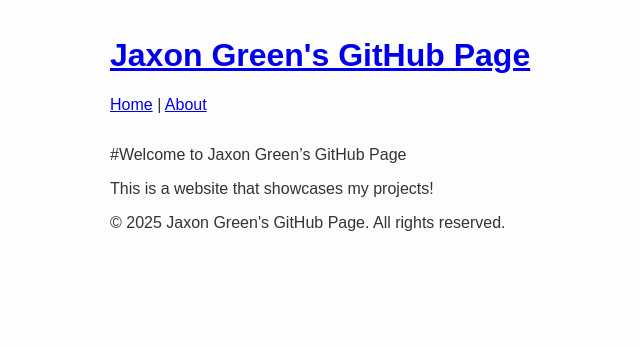
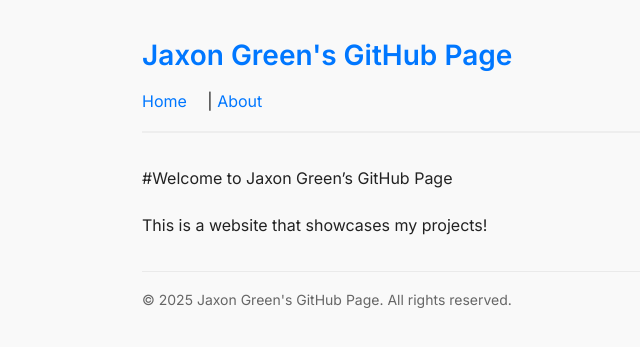
Before and after one commit to jsgreen03/jsgreen03.github.io, a Jekyll site: the page built from index.md, in a window 1280 px wide. Shown: the top 347 px of the page, without its empty margins (130-770 px from the left). Built offline with Jekyll 4.4.1, drawn with Linux system fonts in a browser that asks for light colours.

Commit message:
Slick CSS?

```diff
--- a/_includes/head.html
+++ b/_includes/head.html
@@ -2,3 +2,4 @@
 <meta name="viewport" content="width=device-width, initial-scale=1.0">
 <title>{{ page.title }} | {{ site.title }}</title>
 <link rel="stylesheet" href="{{ '/assets/css/style.css' | relative_url }}">
+<link href="https://fonts.googleapis.com/css2?family=Inter:wght@400;600&display=swap" rel="stylesheet">
--- a/assets/css/style.css
+++ b/assets/css/style.css
@@ -1,11 +1,117 @@
+/* ===== CSS RESET ===== */
+* {
+  margin: 0;
+  padding: 0;
+  box-sizing: border-box;
+}
+
+/* ===== VARIABLES ===== */
+:root {
+  --font-body: 'Inter', 'Segoe UI', sans-serif;
+  --font-heading: 'Inter', sans-serif;
+  --primary-color: #0077ff;
+  --accent-color: #ff4081;
+  --bg-color: #f9f9f9;
+  --text-color: #222;
+  --border-radius: 6px;
+  --shadow: 0 2px 6px rgba(0, 0, 0, 0.05);
+}
+
+/* ===== BASE STYLES ===== */
 body {
-  font-family: sans-serif;
+  font-family: var(--font-body);
+  background-color: var(--bg-color);
+  color: var(--text-color);
+  line-height: 1.7;
+  padding: 2rem;
   max-width: 800px;
-  margin: 0 auto;
-  padding: 1rem;
-  background: #fdfdfd;
-  color: #333;
+  margin: auto;
 }
-header, footer {
+
+a {
+  color: var(--primary-color);
+  text-decoration: none;
+}
+a:hover {
+  text-decoration: underline;
+}
+
+h1, h2, h3 {
+  font-family: var(--font-heading);
+  margin-bottom: 0.5rem;
+  color: var(--primary-color);
+}
+
+p {
+  margin-bottom: 1.25rem;
+}
+
+/* ===== HEADER & NAV ===== */
+header {
   margin-bottom: 2rem;
+  padding-bottom: 1rem;
+  border-bottom: 2px solid #eee;
 }
+
+header h1 {
+  font-size: 1.75rem;
+}
+
+nav a {
+  margin-right: 1rem;
+  font-weight: 500;
+}
+
+nav a:last-child {
+  margin-right: 0;
+}
+
+/* ===== FOOTER ===== */
+footer {
+  margin-top: 2rem;
+  padding-top: 1rem;
+  font-size: 0.875rem;
+  color: #666;
+  border-top: 1px solid #eaeaea;
+}
+
+/* ===== BUTTON STYLE EXAMPLE ===== */
+.button {
+  background: var(--primary-color);
+  color: white;
+  border: none;
+  padding: 0.75rem 1.25rem;
+  border-radius: var(--border-radius);
+  font-size: 1rem;
+  cursor: pointer;
+  transition: background 0.3s ease;
+}
+
+.button:hover {
+  background: #005fd1;
+}
+
+/* ===== CARD EXAMPLE ===== */
+.card {
+  background: white;
+  padding: 1.5rem;
+  border-radius: var(--border-radius);
+  box-shadow: var(--shadow);
+  margin-bottom: 1.5rem;
+}
+
+/* ===== RESPONSIVE ===== */
+@media (max-width: 600px) {
+  body {
+    padding: 1rem;
+  }
+
+  nav a {
+    display: block;
+    margin-bottom: 0.5rem;
+  }
+
+  header h1 {
+    font-size: 1.5rem;
+  }
+}
```
